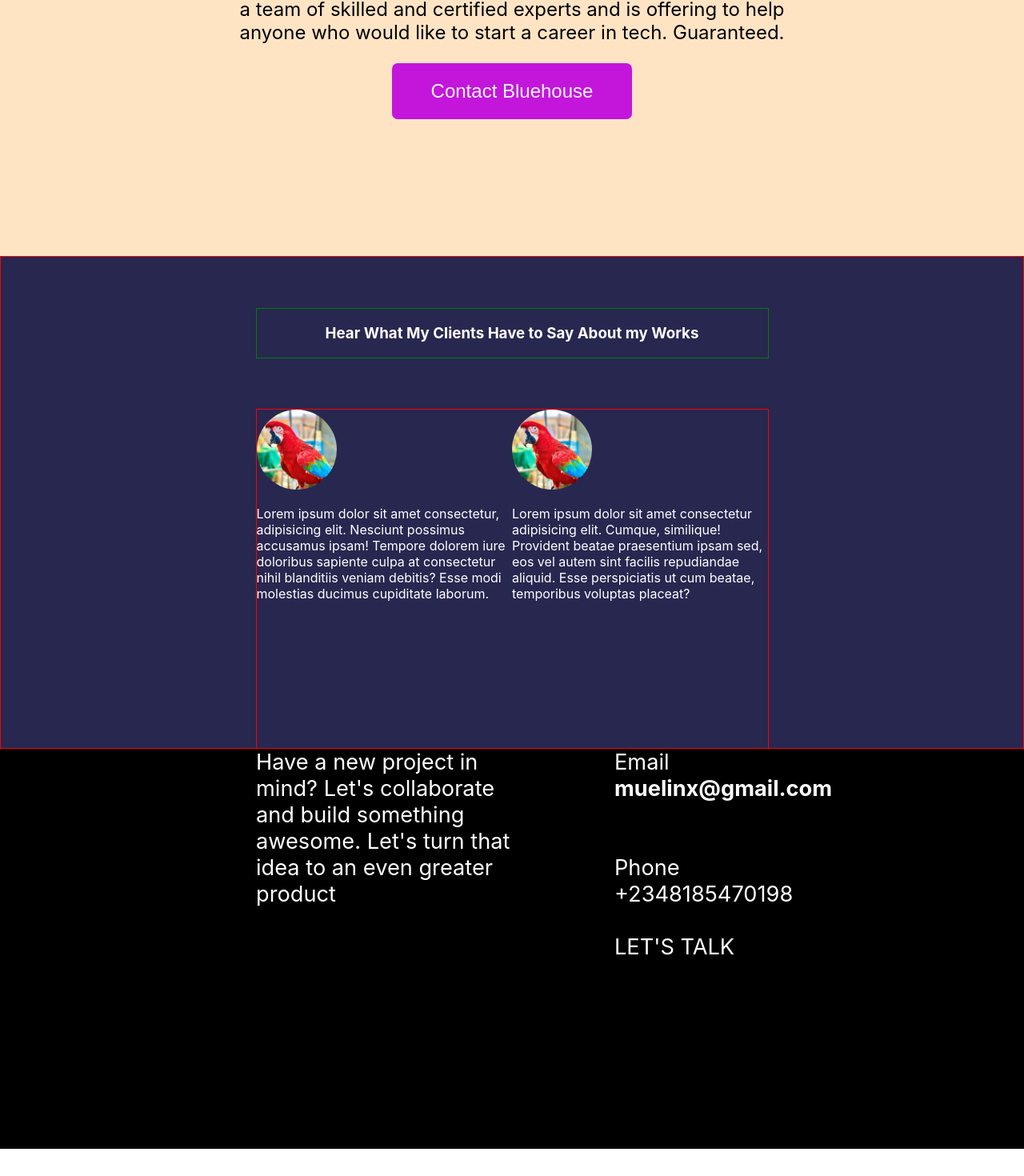
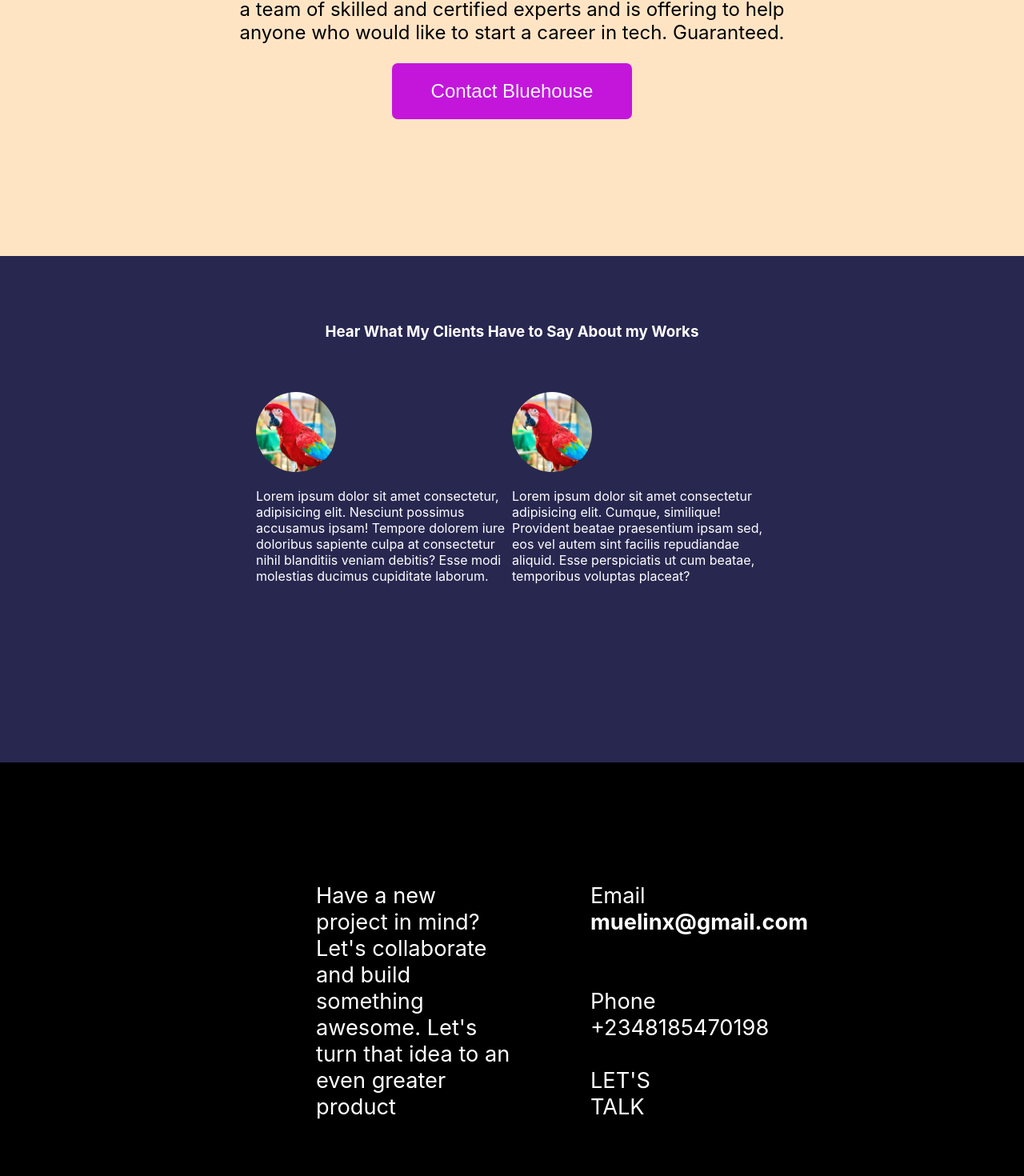
Before and after one commit to Muelji/myportfoliowebsite, a React (Create React App) app: page / in a window 1280 px wide. Shown: the part 4250-5720 px from the top of the page at 80% size. Before the commit the page ends 5686 px from the top, so only its background shows below. Built offline with nearby package versions, Linux system fonts and the light colour scheme.

Commit message:
working on all component

```diff
--- a/src/Components/Footer.css
+++ b/src/Components/Footer.css
@@ -3,13 +3,14 @@
 .genfoot{
     background-color: black;
     color: white;
+    padding: 150px;
 }
 
 .divf{
   /* border: 1px solid red; */
   width: 50%;
   margin: auto;
-  height: 500px;
+  height: 350px;
 
 }
 
--- a/src/Components/Test.css
+++ b/src/Components/Test.css
@@ -1,6 +1,6 @@
 .gentest{
     background-color: rgb(39, 39, 80);
-    border: 1px solid red;
+    /* border: 1px solid red; */
     color: white;
     padding-top: 5%;
 
@@ -16,7 +16,7 @@
     width: 50%;
     text-align: center;
     margin: auto;
-    border: 1px solid green;
+    /* border: 1px solid green; */
     margin-bottom: 5%;
 }
 
@@ -27,7 +27,7 @@
     height: 550px;
     display: flex;
     justify-content: space-between;
-    border: 1px solid red;
+    /* border: 1px solid red; */
 }
 
 .imgp{
```
